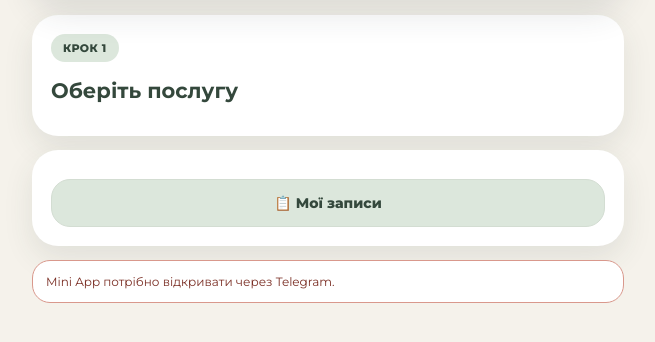
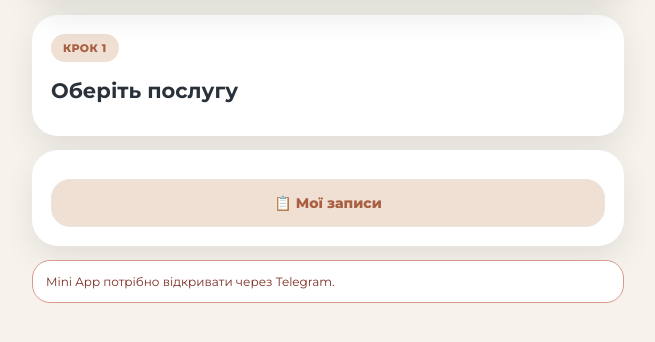
Before and after one commit to valiaefremova92-hue/urban-goggles, a plain HTML site: page index.html in a window 1280 px wide. Shown: the part 112-454 px from the top of the page, without its empty margins (312-967 px from the left). Drawn offline with Linux system fonts and the light colour scheme.

Commit message:
Update style.css

```diff
--- a/style.css
+++ b/style.css
@@ -1,15 +1,15 @@
 :root {
-  --primary: #91A995;
-  --primary-dark: #34483C;
-  --primary-light: #C4D5C5;
-  --bg: #F5F2EB;
-  --bg-soft: #EAE7DE;
+  --primary: #C77D5B;
+  --primary-dark: #A85F42;
+  --primary-light: #E5B49D;
+  --bg: #F7F3EC;
+  --bg-soft: #EFE9E0;
   --card: #FFFFFF;
-  --text: #34483C;
-  --muted: #788579;
-  --accent: #DCE7DC;
-  --border: #D3DDD2;
-  --shadow: 0 12px 30px rgba(52, 72, 60, .10);
+  --text: #29313B;
+  --muted: #7B7D7D;
+  --accent: #F0DFD3;
+  --border: #E8E5E0;
+  --shadow: 0 12px 30px rgba(41, 49, 59, .10);
 }
 
 *{box-sizing:border-box}
@@ -81,7 +81,7 @@ button{cursor:pointer}
   border-radius:20px;
   padding:15px;
   text-align:left;
-  box-shadow:0 7px 20px rgba(116,75,40,.07);
+ box-shadow: 0 7px 20px rgba(41, 49, 59, .07);
   color:var(--text);
 }
 .service-btn strong{display:block;font-size:15px;margin-bottom:6px}
```
